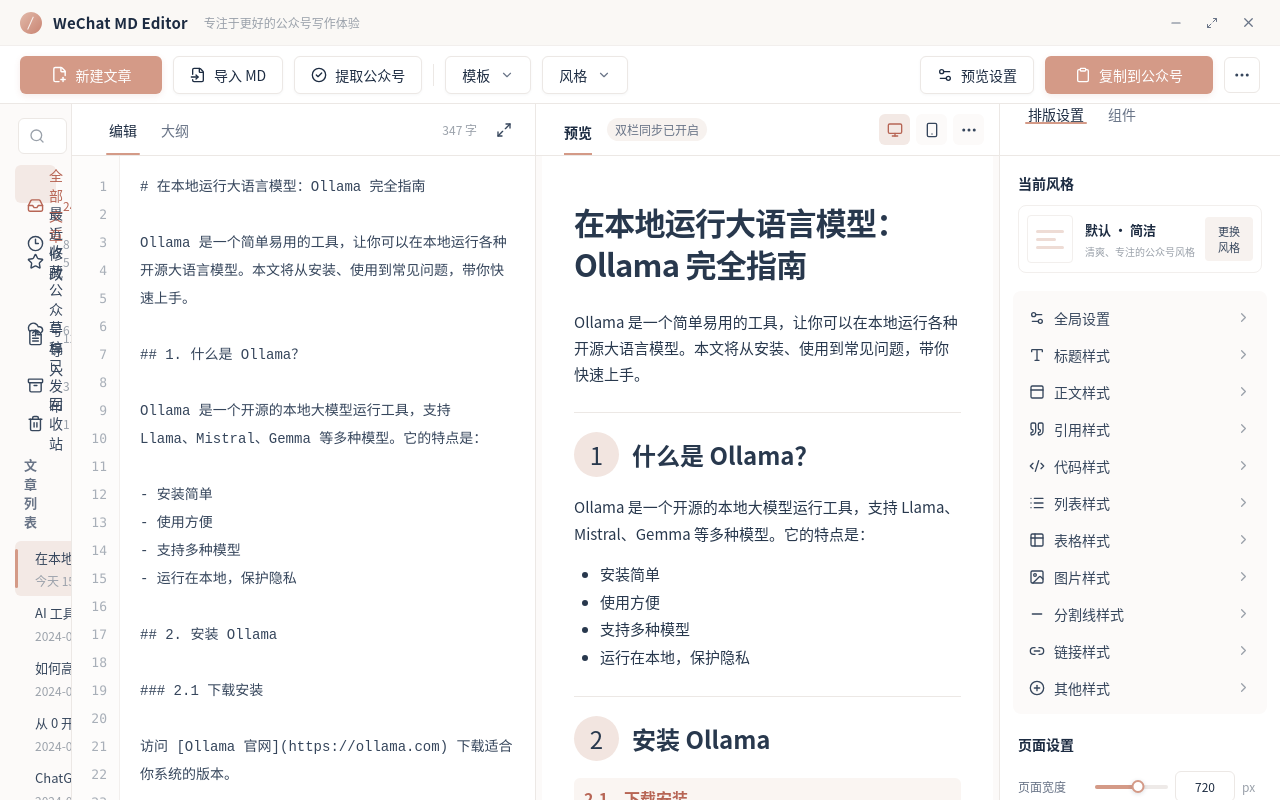
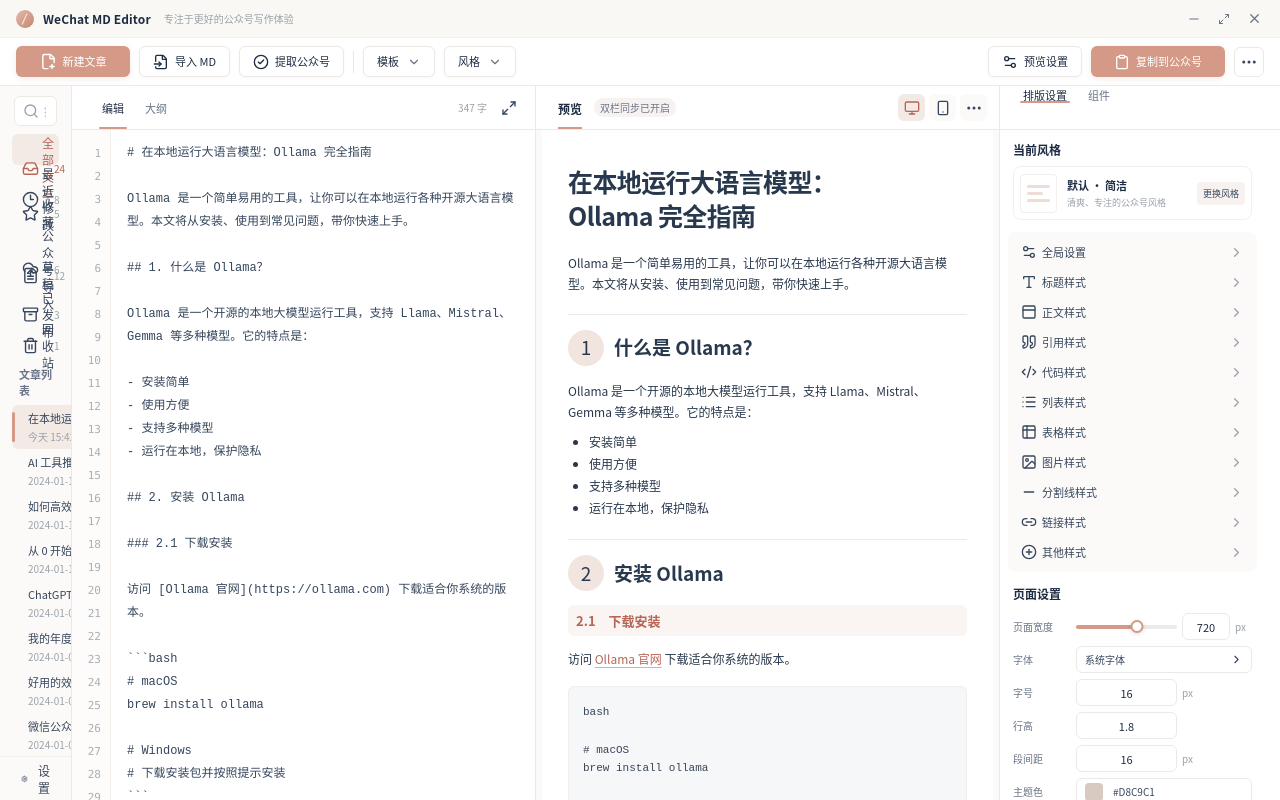
Before and after one commit to Jov3c/WeChat-md, a React (Vite) app: page / in a window 1280 px wide. Built offline with nearby package versions, Linux system fonts and the light colour scheme.

Commit message:
fix: compact workspace for 1080p screens

```diff
--- a/src/app/App.module.css
+++ b/src/app/App.module.css
@@ -1,9 +1,14 @@
 .app { width: 100vw; height: 100vh; overflow: hidden; background: var(--bg-app); color: var(--text-primary); }
 .workspace {
   display: grid;
+  min-height: 0;
   height: calc(100vh - var(--titlebar-height) - var(--toolbar-height));
   grid-template-columns: var(--sidebar-width) minmax(420px, 1fr) minmax(440px, 1.02fr) var(--settings-width);
+  grid-template-rows: minmax(0, 1fr);
+  overflow: hidden;
 }
+
+.workspace > * { min-height: 0; overflow: hidden; }
 
 @media (max-width: 1440px) {
   .workspace { grid-template-columns: 235px minmax(400px, 1fr) minmax(420px, 1fr) 290px; }
@@ -21,3 +26,9 @@
 @media (max-width: 959px) {
   .workspace { grid-template-columns: 58px minmax(270px, 0.9fr) minmax(330px, 1.1fr) 230px; }
 }
+
+@media (max-height: 1000px) and (min-width: 1366px) {
+  .workspace {
+    grid-template-columns: var(--sidebar-width) minmax(336px, 1fr) minmax(352px, 1.02fr) var(--settings-width);
+  }
+}
--- a/src/components/chrome/AppChrome.module.css
+++ b/src/components/chrome/AppChrome.module.css
@@ -123,3 +123,18 @@
   .newButton { min-width: 128px; }
   .copyButton { min-width: 150px; }
 }
+
+@media (max-height: 1000px) {
+  .titleBar { padding: 0 12px 0 16px; }
+  .brand { gap: 9px; }
+  .brandMark { width: 18px; height: 18px; }
+  .brandMark::after { top: 3px; left: 8px; height: 12px; }
+  .brandText { gap: 13px; }
+  .productName { font-size: 12px; }
+  .tagline { font-size: 10px; }
+  .windowButton { width: 28px; height: 25px; }
+  .toolbar { padding-inline: 16px; }
+  .toolbarGroup { gap: 9px; }
+  .newButton { min-width: 114px; }
+  .copyButton { min-width: 134px; }
+}
--- a/src/components/editor/EditorPanel.module.css
+++ b/src/components/editor/EditorPanel.module.css
@@ -1,12 +1,14 @@
 .panel {
   min-width: 0;
+  min-height: 0;
   height: 100%;
+  overflow: hidden;
   border-right: 1px solid var(--border);
   background: var(--bg-panel);
 }
 .header {
   display: flex;
-  height: 52px;
+  height: var(--panel-header-height);
   align-items: stretch;
   justify-content: space-between;
   padding: 0 16px 0 34px;
@@ -14,7 +16,7 @@
 }
 .meta { display: flex; align-items: center; gap: 12px; color: var(--text-muted); font-size: 12px; }
 .meta button { width: 30px; height: 30px; border: 0; }
-.editorBody { display: grid; height: calc(100% - 52px); grid-template-columns: 48px minmax(0, 1fr); overflow: hidden; }
+.editorBody { display: grid; min-height: 0; height: calc(100% - var(--panel-header-height)); grid-template-columns: 48px minmax(0, 1fr); overflow: hidden; }
 .lineNumbers {
   display: flex;
   flex-direction: column;
@@ -40,3 +42,12 @@
   font: 14px/28px "Cascadia Code", "Microsoft YaHei", monospace;
   scrollbar-color: rgba(105, 116, 135, 0.2) transparent;
 }
+
+@media (max-height: 1000px) {
+  .header { padding: 0 13px 0 27px; }
+  .meta { gap: 9px; font-size: 10px; }
+  .meta button { width: 26px; height: 26px; }
+  .editorBody { grid-template-columns: 39px minmax(0, 1fr); }
+  .lineNumbers { padding: 12px 9px 16px 0; font-size: 11px; line-height: 23px; }
+  .textarea { padding: 12px 18px 32px 16px; font-size: 12px; line-height: 23px; }
+}
--- a/src/components/preview/PreviewPanel.module.css
+++ b/src/components/preview/PreviewPanel.module.css
@@ -1,7 +1,7 @@
-.panel { min-width: 0; height: 100%; border-right: 1px solid var(--border); background: var(--bg-soft); }
+.panel { min-width: 0; min-height: 0; height: 100%; overflow: hidden; border-right: 1px solid var(--border); background: var(--bg-soft); }
 .header {
   display: flex;
-  height: 52px;
+  height: var(--panel-header-height);
   align-items: center;
   justify-content: space-between;
   padding: 0 15px 0 28px;
@@ -14,7 +14,7 @@
 .deviceActions { display: flex; gap: 6px; }
 .deviceActions button { width: 31px; height: 31px; border: 0; background: var(--bg-soft); }
 .deviceActions button[data-active='true'] { background: var(--bg-selected); color: var(--accent-text); }
-.canvas { height: calc(100% - 52px); padding: 0 6px; overflow: hidden; }
+.canvas { height: calc(100% - var(--panel-header-height)); padding: 0 6px; overflow: hidden; }
 .article { width: min(100%, 720px); margin: 0 auto; padding: 45px 32px 70px; color: #28384d; background: #fff; }
 .article h1 { margin: 0 0 24px; font-size: 31px; line-height: 1.35; letter-spacing: -0.025em; }
 .article p { margin: 0 0 21px; font-size: 15px; line-height: 1.75; }
@@ -26,3 +26,20 @@
 .article a { color: var(--accent-text); text-decoration-color: var(--accent); text-underline-offset: 3px; }
 .article pre { position: relative; margin: 15px 0; padding: 20px 18px; overflow: hidden; border: 1px solid #eceef0; border-radius: var(--radius-sm); background: #f6f7f8; color: #394559; font: 13px/1.7 "Cascadia Code", Consolas, monospace; white-space: pre-wrap; }
 .panel[data-device='mobile'] .article { max-width: 375px; box-shadow: 0 8px 30px rgba(29, 44, 66, 0.08); }
+
+@media (max-height: 1000px) {
+  .header { padding: 0 12px 0 22px; }
+  .previewTitle { gap: 12px; }
+  .previewTitle strong { padding-top: 14px; font-size: 12px; }
+  .deviceActions { gap: 4px; }
+  .deviceActions button { width: 27px; height: 27px; }
+  .article { padding: 35px 26px 56px; }
+  .article h1 { margin-bottom: 19px; font-size: 25px; }
+  .article p { margin-bottom: 17px; font-size: 12px; }
+  .article hr { margin: 20px 0 15px; }
+  .article h2 { gap: 10px; margin-bottom: 14px; font-size: 19px; }
+  .article h2 span { width: 36px; height: 36px; }
+  .article h3 { margin: 12px 0; padding: 6px 8px; font-size: 13px; }
+  .article ul { margin-bottom: 16px; padding-left: 21px; font-size: 12px; }
+  .article pre { margin: 12px 0; padding: 16px 14px; font-size: 11px; }
+}
--- a/src/components/settings/SettingsPanel.module.css
+++ b/src/components/settings/SettingsPanel.module.css
@@ -1,6 +1,8 @@
-.panel { min-width: 0; height: 100%; background: var(--bg-panel); }
-.header { height: 52px; padding-left: 25px; border-bottom: 1px solid var(--border); }
-.content { height: calc(100% - 52px); padding: 17px 18px 30px; overflow: auto; }
+.panel { min-width: 0; min-height: 0; height: 100%; overflow: hidden; background: var(--bg-panel); }
+.header { height: var(--panel-header-height); padding-left: 25px; border-bottom: 1px solid var(--border); }
+.content,
+.componentContent { min-height: 0; height: calc(100% - var(--panel-header-height)); overflow-y: auto; overscroll-behavior: contain; scrollbar-gutter: stable; }
+.content { padding: 17px 18px 30px; }
 .content h3, .componentContent h3 { margin: 0 0 12px; font-size: 14px; }
 .styleCard { display: grid; min-height: 68px; grid-template-columns: 48px 1fr auto; align-items: center; gap: 10px; padding: 8px; background: #fff; }
 .stylePreview { display: flex; width: 46px; height: 48px; flex-direction: column; justify-content: center; gap: 5px; padding: 8px; border: 1px solid var(--border-light); border-radius: var(--radius-xs); background: #fff; }
@@ -26,6 +28,26 @@
 .componentContent p { margin: -3px 0 18px; color: var(--text-muted); font-size: 12px; }
 .componentCard { display: flex; height: 46px; align-items: center; justify-content: space-between; margin-bottom: 9px; padding: 0 13px; color: var(--text-body); }
 
+@media (max-height: 1000px) {
+  .header { padding-left: 20px; }
+  .content { padding: 11px 13px 20px; }
+  .content h3, .componentContent h3 { margin-bottom: 8px; font-size: 12px; }
+  .styleCard { min-height: 54px; grid-template-columns: 39px 1fr auto; gap: 8px; padding: 6px; }
+  .stylePreview { width: 37px; height: 39px; gap: 4px; padding: 6px; }
+  .styleCard strong { margin-bottom: 3px; font-size: 11px; }
+  .styleCard small, .styleCard button { font-size: 9px; }
+  .styleCard button { padding: 5px 6px; }
+  .group { margin-top: 12px; padding: 5px; }
+  .settingRow { height: 30px; grid-template-columns: 21px 1fr auto; padding-inline: 8px; font-size: 11px; }
+  .pageSettings { margin-top: 13px; }
+  .controlRow { min-height: 33px; grid-template-columns: 58px minmax(0, 1fr) 48px 17px; gap: 5px; font-size: 10px; }
+  .controlRow input, .selectLike, .colorValue { height: 27px; }
+  .selectLike, .colorValue { padding-inline: 8px; }
+  .colorValue i { width: 18px; height: 18px; }
+  .componentContent { padding: 16px 13px; }
+  .componentCard { height: 38px; margin-bottom: 7px; font-size: 11px; }
+}
+
 @media (max-width: 1179px) {
   .styleCard { grid-template-columns: 42px 1fr; }
   .styleCard button { display: none; }
--- a/src/components/settings/SettingsPanel.tsx
+++ b/src/components/settings/SettingsPanel.tsx
@@ -25,7 +25,7 @@
         <Tabs ariaLabel="设置区域" items={[{ value: 'layout', label: '排版设置' }, { value: 'components', label: '组件' }]} value={tab} onValueChange={onTabChange} />
       </header>
       {tab === 'layout' ? (
-        <div className={styles.content}>
+        <div className={styles.content} role="region" aria-label="可滚动排版设置内容">
           <section>
             <h3>当前风格</h3>
             <Card className={styles.styleCard}>
@@ -50,7 +50,7 @@
           </section>
         </div>
       ) : (
-        <div className={styles.componentContent}>
+        <div className={styles.componentContent} role="region" aria-label="可滚动排版设置内容">
           <h3>组件样式</h3>
           <p>为文章中的独立内容块选择样式。</p>
           {['信息卡片', '步骤列表', '重点提示', '图片说明'].map((item) => <Card className={styles.componentCard} key={item}>{item}<ChevronRight size={15} /></Card>)}
--- a/src/components/sidebar/Sidebar.module.css
+++ b/src/components/sidebar/Sidebar.module.css
@@ -1,8 +1,10 @@
 .sidebar {
   display: flex;
   min-width: 0;
+  min-height: 0;
   height: 100%;
   flex-direction: column;
+  overflow: hidden;
   border-right: 1px solid var(--border);
   background: var(--bg-soft);
 }
@@ -37,7 +39,7 @@
   font-weight: 600;
 }
 
-.articleArea { min-height: 0; flex: 1; }
+.articleArea { min-height: 0; flex: 1; overflow: hidden; }
 .articleList { padding: 0 15px 16px; }
 
 .article {
@@ -95,6 +97,19 @@
 }
 .settings:hover { background: var(--bg-hover); }
 
+@media (max-height: 1000px) {
+  .search { padding: 10px 14px 8px; }
+  .navList { padding-inline: 12px; }
+  .navItem { height: 31px; grid-template-columns: 20px 1fr auto; padding-inline: 10px; font-size: 12px; }
+  .sectionLabel { padding: 15px 19px 7px; font-size: 11px; }
+  .articleList { padding: 0 12px 12px; }
+  .article { height: 44px; gap: 3px; padding-left: 16px; }
+  .article[data-selected='true']::before { top: 7px; bottom: 7px; }
+  .articleTitle { font-size: 11px; }
+  .articleDate, .count { font-size: 10px; }
+  .settings { height: 44px; flex: none; padding-inline: 21px; font-size: 12px; }
+}
+
 @media (max-width: 1179px) {
   .search,
   .sectionLabel,
--- a/src/components/sidebar/Sidebar.tsx
+++ b/src/components/sidebar/Sidebar.tsx
@@ -31,7 +31,7 @@
         ))}
       </div>
       <div className={styles.sectionLabel}>文章列表</div>
-      <div className={styles.articleArea}>
+      <div className={styles.articleArea} role="region" aria-label="可滚动文章列表">
         <ScrollArea>
           <div className={styles.articleList}>
             {articles.map((article) => (
--- a/src/components/ui/Button.module.css
+++ b/src/components/ui/Button.module.css
@@ -63,3 +63,8 @@
   background: transparent;
   color: var(--text-body);
 }
+
+@media (max-height: 1000px) {
+  .button { height: 31px; gap: 6px; padding-inline: 13px; font-size: 11px; }
+  .button[data-size='sm'] { height: 27px; padding-inline: 10px; font-size: 10px; }
+}
--- a/src/components/ui/Controls.module.css
+++ b/src/components/ui/Controls.module.css
@@ -220,3 +220,13 @@
   border-color: var(--accent-soft);
   background: var(--bg-selected);
 }
+
+@media (max-height: 1000px) {
+  .iconButton { width: 30px; height: 30px; }
+  .input { height: 30px; padding-inline: 10px; font-size: 11px; }
+  .input[data-has-icon='true'] { padding-left: 29px; }
+  .inputIcon { left: 9px; }
+  .tabsList { gap: 15px; }
+  .tab { font-size: 11px; }
+  .badge { min-height: 19px; padding-inline: 6px; font-size: 10px; }
+}
--- a/src/styles/global.css
+++ b/src/styles/global.css
@@ -22,6 +22,10 @@
   -webkit-font-smoothing: antialiased;
 }
 
+@media (max-height: 1000px) {
+  body { font-size: 12px; }
+}
+
 button,
 input,
 textarea,
--- a/src/styles/tokens.css
+++ b/src/styles/tokens.css
@@ -29,6 +29,7 @@
 
   --titlebar-height: 46px;
   --toolbar-height: 58px;
+  --panel-header-height: 52px;
   --sidebar-width: 254px;
   --settings-width: 315px;
 
@@ -40,3 +41,13 @@
   font-synthesis: none;
   text-rendering: optimizeLegibility;
 }
+
+@media (max-height: 1000px) {
+  :root {
+    --titlebar-height: 38px;
+    --toolbar-height: 48px;
+    --panel-header-height: 44px;
+    --sidebar-width: 204px;
+    --settings-width: 252px;
+  }
+}
```
Also changed, not shown: 1 other file (tests, documents, lock files or other folders).
